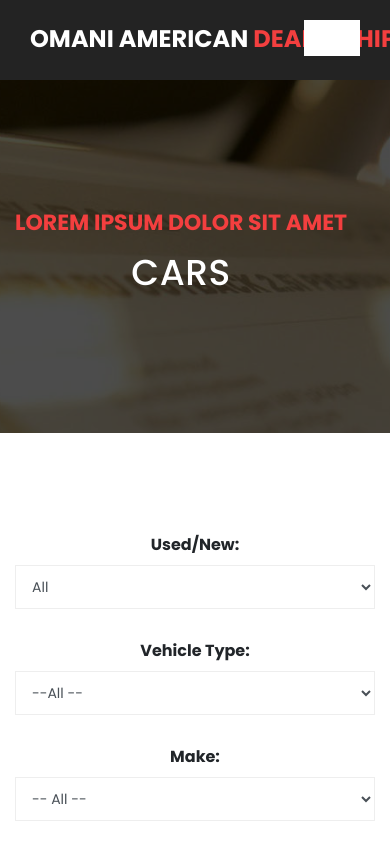
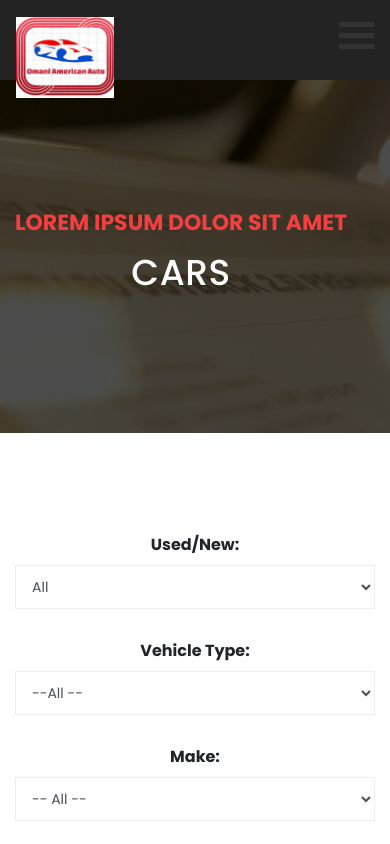
Before and after one commit to muhannadbm/React-CarDealership, a React (Create React App) app in the folder cardealership/: page /cars in a window 390 px wide. Shown: the top 844 px of the page. Built offline with nearby package versions, Linux system fonts and the light colour scheme.

Commit message:
initial work

```diff
--- a/cardealership/src/App.css
+++ b/cardealership/src/App.css
@@ -45,6 +45,7 @@ height: inherit;
   bottom: -18.8vh;
 }
 
+
 .loginform{
   margin: auto;
   display: flex;
@@ -52,8 +53,97 @@ height: inherit;
   padding: 1rem;
 }
 
+.logocontainer{
+  display: flex;
+  justify-content: space-between;
+  width: auto;
+}
+.imagecontainer{
+width: 6.8vw;
+height: 2rem;
+position: relative;
+margin-right: 1rem;
+}
+.logoimage{
+  width: inherit;
+}
+.navbar .navbar-brand h2 {
+	color: #fff;
+	text-transform: uppercase;
+	font-size: 24px;
+	font-weight: 700;
+	-webkit-transition: all .3s ease 0s;
+    -moz-transition: all .3s ease 0s;
+    -o-transition: all .3s ease 0s;
+    transition: all .3s ease 0s;
+}
+
+@media (max-width: 993px) {
+  .menu-content{
+    margin: auto;
+    position: absolute;
+    right: 3rem;
+    top: 0;
+    background: #232323;
+    width: 11rem;
+    }
+    .navbar .navbar-brand h2 {
+      display: none;
+    }
+
+    .imagecontainer{
+width: 25vw;
+height: 2rem;
+position: relative;
+margin-left: 1rem;
+      }
+    .nav-item a {
+      color: white !important;
+      padding: 15px 0px;
+    }
+    .collapsed{
+      max-height: 0;
+      overflow: hidden;
+      transition: 2s;
+    }
 
 
+    .menutoggler {
+      display: inline-block;
+      cursor: pointer;
+    }
+
+    .bar1, .bar2, .bar3 {
+      width: 35px;
+      height: 5px;
+      background-color: #333;
+      margin: 6px 0;
+      transition: 0.4s;
+    }
+    .togglecontainer{
+      position: absolute;
+    right: 1rem;
+    top: 1rem;
+    }
+
+    .change .bar1 {
+      -webkit-transform: rotate(-45deg) translate(-9px, 6px);
+      transform: rotate(-45deg) translate(-9px, 6px);
+    }
+
+    .change .bar2 {opacity: 0;}
+
+    .change .bar3 {
+      -webkit-transform: rotate(45deg) translate(-8px, -8px);
+      transform: rotate(45deg) translate(-8px, -8px);
+    }
+
+}
+
+
+.container{
+  display: flex;
+}
 /*Admin styles*/
 
 @keyframes App-logo-spin {
--- a/cardealership/src/App.js
+++ b/cardealership/src/App.js
@@ -20,20 +20,37 @@ import Notfound from './Components/404';
 import Login from './Components/Login';
 import "typeface-poppins";
 function App() {
-const [active, setActive] = useState(0)
+const [active, setActive] = useState(false)
+
+const toggleClass = () => {
+  setActive(!active)
+}
 
   return (
     <div className="App">
 <header className="header">
       <nav className="navbar navbar-expand-lg">
+
         <div className="container">
-          <a className="navbar-brand" href="index.html"><h2>Omani American <em>Dealership</em></h2></a>
-          <button className="navbar-toggler" type="button" data-toggle="collapse" data-target="#navbarResponsive" aria-controls="navbarResponsive" aria-expanded="false" aria-label="Toggle navigation">
+          <div className="logocontainer">
+            <div className="imagecontainer">
+          <img className='logoimage' src={process.env.PUBLIC_URL + "images/omaniamerican.png"} alt=""></img>
+          </div>
+          <a className="navbar-brand"><h2>Omani American <em>Dealership</em></h2></a>
+          </div>
+          {/* <button className="navbar-toggler" type="button" data-toggle="collapse" data-target="#navbarResponsive" aria-controls="navbarResponsive" aria-expanded="false" aria-label="Toggle navigation">
             <span className="navbar-toggler-icon"></span>
           </button>
-          <div className="collapse navbar-collapse" id="navbarResponsive">
-            <ul className="navbar-nav ml-auto">
+          <div className="collapse navbar-collapse" id="navbarResponsive"> */}
+<div className={active ? "togglecontainer change": " togglecontainer menutoggler"} onClick={toggleClass}>
+  <div className="bar1"></div>
+  <div className="bar2"></div>
+  <div className="bar3"></div>
+</div>
+          <div className="menu-content">
+            <ul className={active ? "navbar-nav ml-auto" : "navbar-nav ml-auto collapsed" }>
                 <li className="nav-item">
+
                 <NavLink  className ="nav-link" to="/">Home</NavLink>
                 </li>
 
@@ -46,7 +63,8 @@ const [active, setActive] = useState(0)
                 <li className="nav-item"><NavLink  className ="nav-link" to="/contact">Contact us</NavLink></li>
                 <li className="nav-item"><NavLink  className ="nav-link" to="/login">Login</NavLink></li>
             </ul>
-          </div>
+            </div>
+          {/* </div> */}
         </div>
       </nav>
     </header>
--- a/cardealership/src/css/style.css
+++ b/cardealership/src/css/style.css
@@ -226,7 +226,7 @@ header .navbar {
 	margin-top: -12px;
 	outline: none;
 }
-.navbar .navbar-brand h2 {
+/* .navbar .navbar-brand h2 {
 	color: #fff;
 	text-transform: uppercase;
 	font-size: 24px;
@@ -235,7 +235,7 @@ header .navbar {
     -moz-transition: all .3s ease 0s;
     -o-transition: all .3s ease 0s;
     transition: all .3s ease 0s;
-}
+} */
 .navbar .navbar-brand h2 em {
 	font-style: normal;
 	color: #f33f3f;
@@ -1082,10 +1082,10 @@ footer .inner-content p a {
 	.navbar .navbar-nav .nav-item:last-child {
 		border-bottom: none;
 	}
-	.navbar .navbar-nav a.nav-link {
+	/* .navbar .navbar-nav a.nav-link {
 		padding: 15px 0px;
 		color: #1e1e1e!important;
-	}
+	} */
 	.navbar .navbar-nav .nav-link:hover,
 	.navbar .navbar-nav .active>.nav-link,
 	.navbar .navbar-nav .nav-link.active,
```
Also changed, not shown: cardealership/public/images/omaniamerican.png (added).
